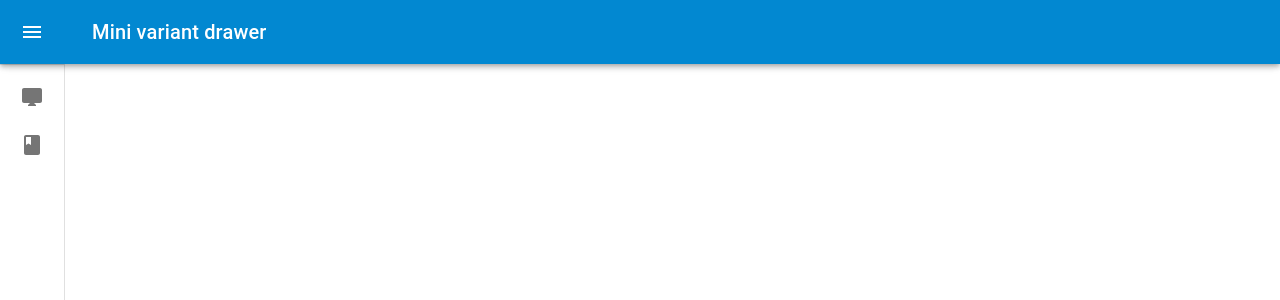
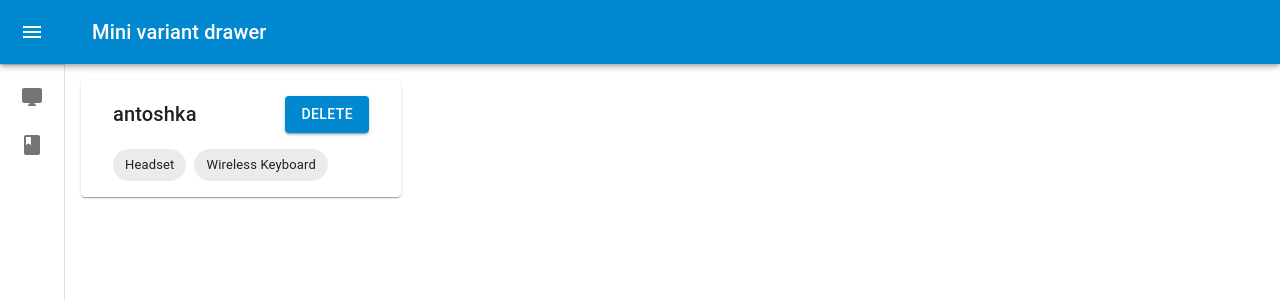
Before and after one commit to riabykhartem/bambooker, a React (Vite) app: page /reservations in a window 1280 px wide. Shown: the top 300 px of the page. Built offline with nearby package versions, Linux system fonts and the light colour scheme.

Commit message:
reservations list rendering

```diff
--- a/src/features/desks/components/DeskList.tsx
+++ b/src/features/desks/components/DeskList.tsx
@@ -1,7 +1,7 @@
 /* eslint-disable react/react-in-jsx-scope */
 import { useEffect, useRef, useState } from 'react';
 import { getDesks } from '../api/desksApi.tsx';
-import { Desk } from '../../../models/desk.model.ts';
+import { Desk, DeskFeature } from '../../../models/desk.model.ts';
 import { DeskCard } from './DeskCard.tsx';
 import { Button, List, ListItem } from '@mui/material';
 import { Dayjs } from 'dayjs';
@@ -17,6 +17,7 @@ export const DeskList = (props: DeskListProps) => {
   const [desks, setDesks] = useState<Desk[]>([]);
   const [selectedDesk, setSelectedDesk] = useState<string | null>(null);
   const [selectedDeskName, setSelectedDeskName] = useState<string | null>(null);
+  const [selectedDeskFeatures, setSelectedDeskFeatures] = useState<DeskFeature[] | null>(null);
   const elementRef = useRef<HTMLButtonElement>(null);
 
   useEffect(() => {
@@ -30,9 +31,10 @@ export const DeskList = (props: DeskListProps) => {
     });
   }, [props.locationId, props.searchValue, props.selectedDate]);
 
-  const OnReserve = (deskId: string, deskName: string) => {
+  const OnReserve = (deskId: string, deskName: string, deskFeatures: DeskFeature[]) => {
     setSelectedDesk(deskId);
     setSelectedDeskName(deskName);
+    setSelectedDeskFeatures(deskFeatures);
   };
 
   const onClose = () => {
@@ -50,18 +52,19 @@ export const DeskList = (props: DeskListProps) => {
       >
         {desks.map((desk) => (
           <ListItem key={desk.id}>
-            <DeskCard {...desk} OnReserve={() => OnReserve(desk.id, desk.name)} />
+            <DeskCard {...desk} OnReserve={() => OnReserve(desk.id, desk.name, desk.features)} />
           </ListItem>
         ))}
       </List>
 
-      {props.selectedDate && selectedDesk && selectedDeskName && (
+      {props.selectedDate && selectedDesk && selectedDeskName && selectedDeskFeatures && (
         <ReservationDialog
           dialogIsOpen={!!selectedDesk}
           onClose={onClose}
           selectedDate={props.selectedDate}
           deskId={selectedDesk}
           deskName={selectedDeskName}
+          deskFeatures={selectedDeskFeatures}
         />
       )}
     </>
--- a/src/features/desks/components/ReservationList.tsx
+++ b/src/features/desks/components/ReservationList.tsx
@@ -4,31 +4,27 @@ import { ReservationCard } from "./ReservationCard";
 import Reservation from "../../../models/reservations.model";
 import { List, ListItem } from "@mui/material";
 
-
-
 export const ReservationList = () => {
-  const [reservations, setReservations] = useState<Reservation[]>([]);
+  const [activeReservations, setActiveReservations] = useState<Reservation[]>([]);
 
   useEffect(() => {
     getReservations()
-      .then((reservations) => {
-        setReservations(reservations);
-      });
+      .then((res) => {
+        setActiveReservations(res);
+      }).then(() => console.log(activeReservations));
 
   }, []);
 
-  return (
+  return (<>
     <List>
       {
-        reservations.map((r) => {
-          <ListItem>
-            <ReservationCard id={r.id} deskId={r.deskId} deskName={r.deskId} deskFeatures={r.deskFeatures} />
-          </ListItem>;
-        })
+        activeReservations.map((r, index) => (
+          <ListItem key={index}>
+            <ReservationCard {...r} />
+          </ListItem>
+        ))
       }
-
     </List>
-
-
-  )
-}
+  </>
+  );
+};
```
